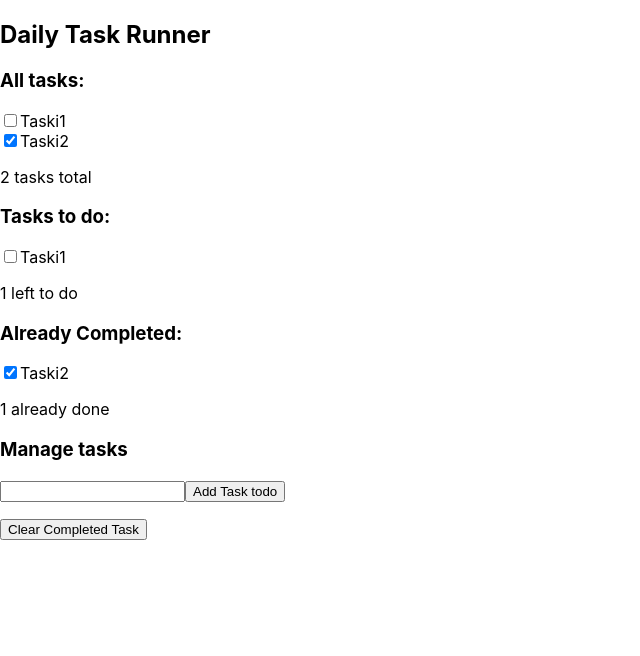
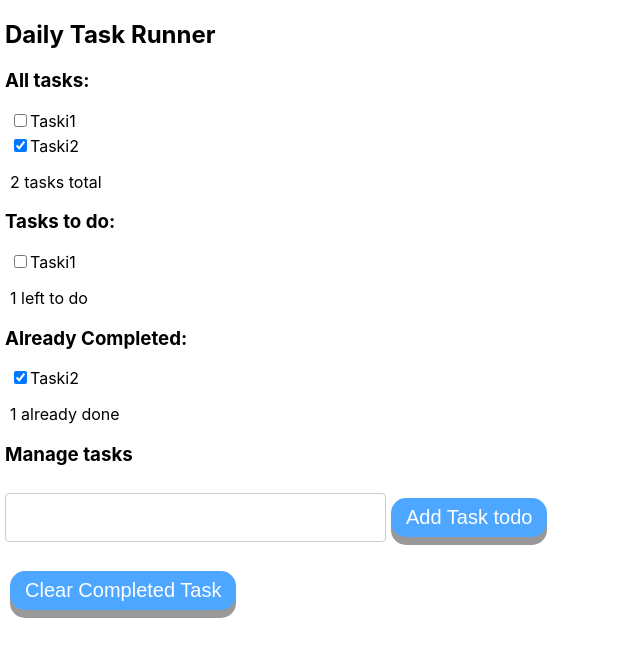
Before and after one commit to tomaszd/reactor, a React (Create React App) app: page / in a window 1280 px wide. Shown: the top 656 px of the page, without its empty margins (0-640 px from the left). Built offline with nearby package versions, Linux system fonts and the light colour scheme.

Commit message:
nicer look

```diff
--- a/src/App.css
+++ b/src/App.css
@@ -36,3 +36,42 @@
     transform: rotate(360deg);
   }
 }
+
+div {
+  margin:5px;
+
+}
+
+.button {
+  display: inline-block;
+  padding: 8px 15px;
+  font-size: 20px;
+  margin:5px;
+  cursor: pointer;
+  text-align: center;
+  text-decoration: none;
+  outline: none;
+  color: #fff;
+  background-color: #4da6ff;
+  border: none;
+  border-radius: 15px;
+  box-shadow: 0 8px #999;
+}
+
+.button:hover {background-color: #80bfff}
+
+.button:active {
+  background-color: #0080ff;
+  box-shadow: 0 5px #666;
+  transform: translateY(4px);
+}
+input[type=text], select {
+  width: 30%;
+  padding: 12px 20px;
+  margin: 8px 0;
+  display: inline-block;
+  border: 1px solid #ccc;
+  border-radius: 4px;
+  box-sizing: border-box;
+  font-size: 20px;
+}
--- a/src/App.js
+++ b/src/App.js
@@ -76,9 +76,9 @@ function App() {
       <div>{todos.filter(todo => todo.completed).length} already done </div>
       <h3>Manage tasks</h3>
       <input ref={todoNameRef} type="text"/>
-      <button onClick={handleAddTodo}>Add Task todo</button>
+      <button class="button" onClick={handleAddTodo}>Add Task todo</button>
       <p></p>
-      <button onClick={handleClearTodos}> Clear Completed Task</button>
+      <button class="button" onClick={handleClearTodos}> Clear Completed Task</button>
       {/*<button onClick={fetchData}>Click to fetch current data</button>
       <div id="response_val">RESPONSE EMPTY</div>
       <div id="response_status">RESPONSE STATUS</div>*/}
```
Also changed, not shown: src/Todo.js (line endings or trailing spaces).
